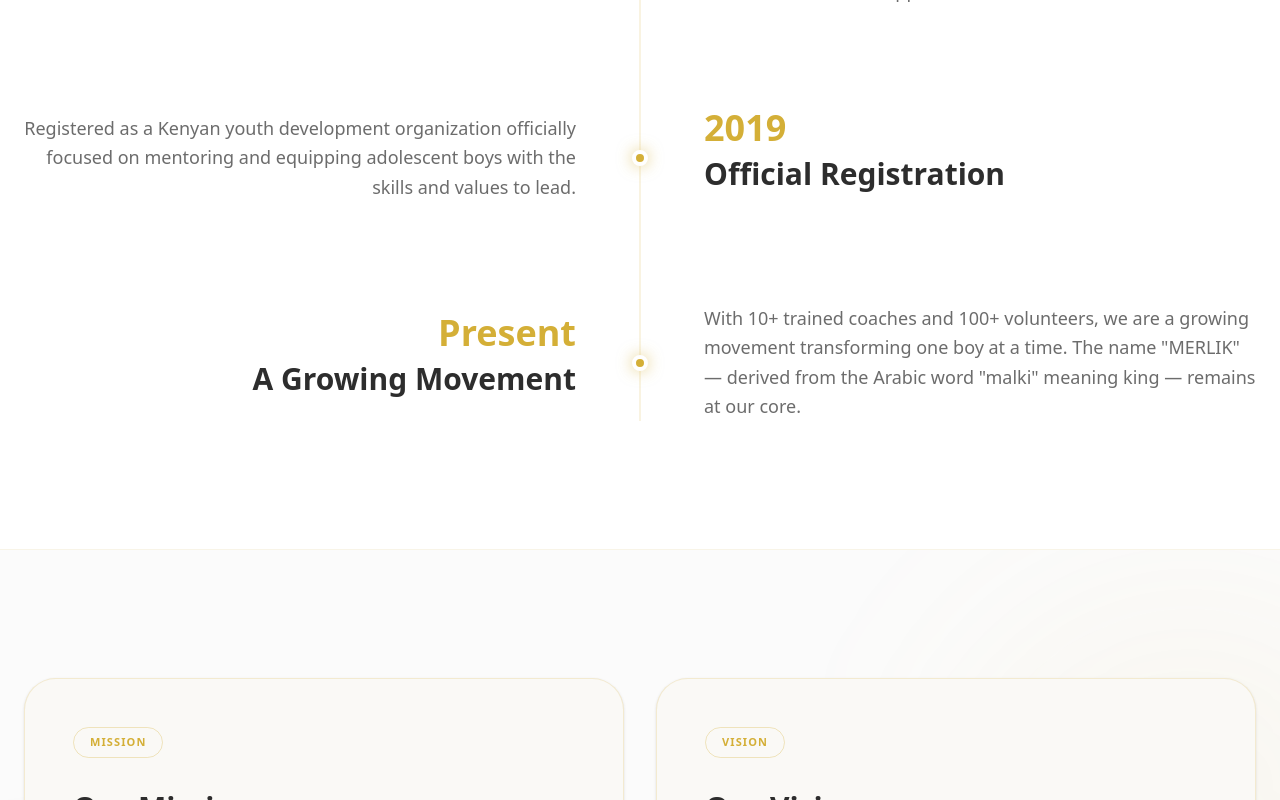
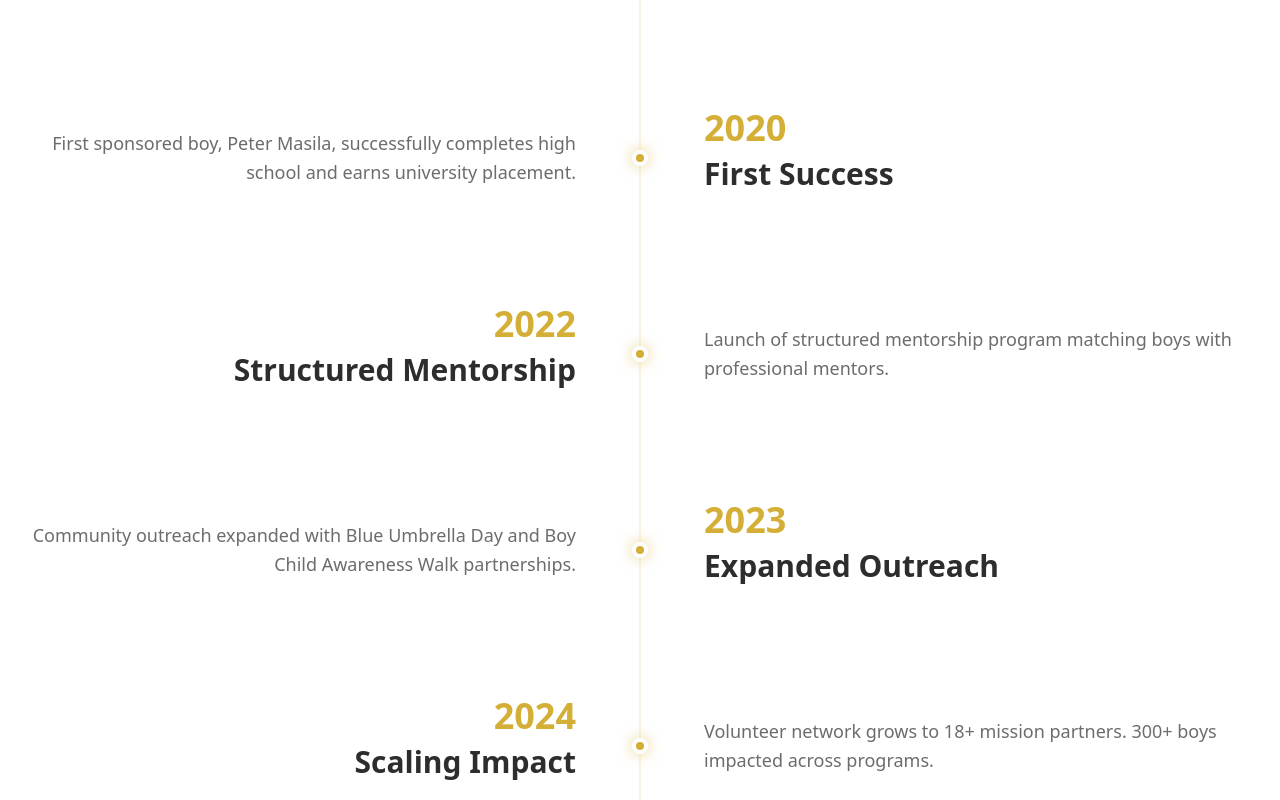
Before and after one commit to foundationmerlik/webapp, a Next.js app: page /about in a window 1280 px wide. Shown: the part 940-1740 px from the top of the page. Built offline with nearby package versions, Linux system fonts and the light colour scheme; a web font is replaced by a local one.

Commit message:
Content: Updated About Us timeline with latest milestones

```diff
--- a/src/app/(site)/about/page.tsx
+++ b/src/app/(site)/about/page.tsx
@@ -43,47 +43,92 @@
                 <div className="relative border-l border-brand-gold/30 ml-4 md:ml-0 md:border-l-0">
                     <div className="hidden md:block absolute top-0 bottom-0 left-1/2 w-[1px] bg-brand-gold/30 transform -translate-x-1/2"></div>
 
-                    {/* 2017 */}
+                    {/* 2019 */}
                     <div className="relative mb-24 md:grid md:grid-cols-2 md:gap-20 items-center pl-10 md:pl-0">
                         <div className="absolute -left-[5px] md:left-1/2 w-4 h-4 rounded-full bg-brand-gold transform -translate-x-1/2 mt-1.5 md:mt-0 z-10
                             shadow-[0_0_15px_rgba(212,175,55,0.6)] border-4 border-background"></div>
                         <div className="md:text-right pr-6">
-                            <span className="text-brand-gold font-black font-serif text-4xl mb-2 block">2017</span>
+                            <span className="text-brand-gold font-black font-serif text-4xl mb-2 block">2019</span>
                             <h3 className="text-3xl font-bold font-serif mb-4 text-foreground">Foundation Roots</h3>
                         </div>
                         <div className="md:pl-6">
                             <p className="text-foreground/70 font-medium leading-relaxed text-lg">
-                                Merlik was born from a shared recognition that Kenya&apos;s boy child was being left behind without structured mentorship, role models, or life-skills support.
+                                Merlik Foundation established by dedicated community members in Nairobi.
                             </p>
                         </div>
                     </div>
 
-                    {/* 2019 */}
+                    {/* 2020 */}
                     <div className="relative mb-24 md:grid md:grid-cols-2 md:gap-20 items-center pl-10 md:pl-0">
                         <div className="absolute -left-[5px] md:left-1/2 w-4 h-4 rounded-full bg-brand-gold transform -translate-x-1/2 mt-1.5 md:mt-0 z-10
                             shadow-[0_0_15px_rgba(212,175,55,0.6)] border-4 border-background"></div>
                         <div className="md:order-2 md:pl-6">
-                            <span className="text-brand-gold font-black font-serif text-4xl mb-2 block">2019</span>
-                            <h3 className="text-3xl font-bold font-serif mb-4 text-foreground">Official Registration</h3>
+                            <span className="text-brand-gold font-black font-serif text-4xl mb-2 block">2020</span>
+                            <h3 className="text-3xl font-bold font-serif mb-4 text-foreground">First Success</h3>
                         </div>
                         <div className="md:order-1 md:text-right pr-6">
                             <p className="text-foreground/70 font-medium leading-relaxed text-lg">
-                                Registered as a Kenyan youth development organization officially focused on mentoring and equipping adolescent boys with the skills and values to lead.
+                                First sponsored boy, Peter Masila, successfully completes high school and earns university placement.
                             </p>
                         </div>
                     </div>
 
-                    {/* Present */}
+                    {/* 2022 */}
+                    <div className="relative mb-24 md:grid md:grid-cols-2 md:gap-20 items-center pl-10 md:pl-0">
+                        <div className="absolute -left-[5px] md:left-1/2 w-4 h-4 rounded-full bg-brand-gold transform -translate-x-1/2 mt-1.5 md:mt-0 z-10
+                            shadow-[0_0_15px_rgba(212,175,55,0.6)] border-4 border-background"></div>
+                        <div className="md:text-right pr-6">
+                            <span className="text-brand-gold font-black font-serif text-4xl mb-2 block">2022</span>
+                            <h3 className="text-3xl font-bold font-serif mb-4 text-foreground">Structured Mentorship</h3>
+                        </div>
+                        <div className="md:pl-6">
+                            <p className="text-foreground/70 font-medium leading-relaxed text-lg">
+                                Launch of structured mentorship program matching boys with professional mentors.
+                            </p>
+                        </div>
+                    </div>
+
+                    {/* 2023 */}
+                    <div className="relative mb-24 md:grid md:grid-cols-2 md:gap-20 items-center pl-10 md:pl-0">
+                        <div className="absolute -left-[5px] md:left-1/2 w-4 h-4 rounded-full bg-brand-gold transform -translate-x-1/2 mt-1.5 md:mt-0 z-10
+                            shadow-[0_0_15px_rgba(212,175,55,0.6)] border-4 border-background"></div>
+                        <div className="md:order-2 md:pl-6">
+                            <span className="text-brand-gold font-black font-serif text-4xl mb-2 block">2023</span>
+                            <h3 className="text-3xl font-bold font-serif mb-4 text-foreground">Expanded Outreach</h3>
+                        </div>
+                        <div className="md:order-1 md:text-right pr-6">
+                            <p className="text-foreground/70 font-medium leading-relaxed text-lg">
+                                Community outreach expanded with Blue Umbrella Day and Boy Child Awareness Walk partnerships.
+                            </p>
+                        </div>
+                    </div>
+
+                    {/* 2024 */}
+                    <div className="relative mb-24 md:grid md:grid-cols-2 md:gap-20 items-center pl-10 md:pl-0">
+                        <div className="absolute -left-[5px] md:left-1/2 w-4 h-4 rounded-full bg-brand-gold transform -translate-x-1/2 mt-1.5 md:mt-0 z-10
+                            shadow-[0_0_15px_rgba(212,175,55,0.6)] border-4 border-background"></div>
+                        <div className="md:text-right pr-6">
+                            <span className="text-brand-gold font-black font-serif text-4xl mb-2 block">2024</span>
+                            <h3 className="text-3xl font-bold font-serif mb-4 text-foreground">Scaling Impact</h3>
+                        </div>
+                        <div className="md:pl-6">
+                            <p className="text-foreground/70 font-medium leading-relaxed text-lg">
+                                Volunteer network grows to 18+ mission partners. 300+ boys impacted across programs.
+                            </p>
+                        </div>
+                    </div>
+
+                    {/* 2025 */}
                     <div className="relative md:grid md:grid-cols-2 md:gap-20 items-center pl-10 md:pl-0">
                         <div className="absolute -left-[5px] md:left-1/2 w-4 h-4 rounded-full bg-brand-gold transform -translate-x-1/2 mt-1.5 md:mt-0 z-10
                             shadow-[0_0_15px_rgba(212,175,55,0.6)] border-4 border-background"></div>
-                        <div className="md:text-right pr-6">
-                            <span className="text-brand-gold font-black font-serif text-4xl mb-2 block">Present</span>
-                            <h3 className="text-3xl font-bold font-serif mb-4 text-foreground">A Growing Movement</h3>
+                        <div className="md:order-2 md:pl-6">
+                            <span className="text-brand-gold font-black font-serif text-4xl mb-2 block">2025</span>
+                            <h3 className="text-3xl font-bold font-serif mb-4 text-foreground">Strategic Growth</h3>
                         </div>
-                        <div className="md:pl-6">
+                        <div className="md:order-1 md:text-right pr-6">
                             <p className="text-foreground/70 font-medium leading-relaxed text-lg">
-                                With 10+ trained coaches and 100+ volunteers, we are a growing movement transforming one boy at a time. The name &quot;MERLIK&quot; — derived from the Arabic word &quot;malki&quot; meaning king — remains at our core.
+                                Deepened strategic partnerships with CBOs, government bodies, and regional networks.
                             </p>
                         </div>
                     </div>
```
